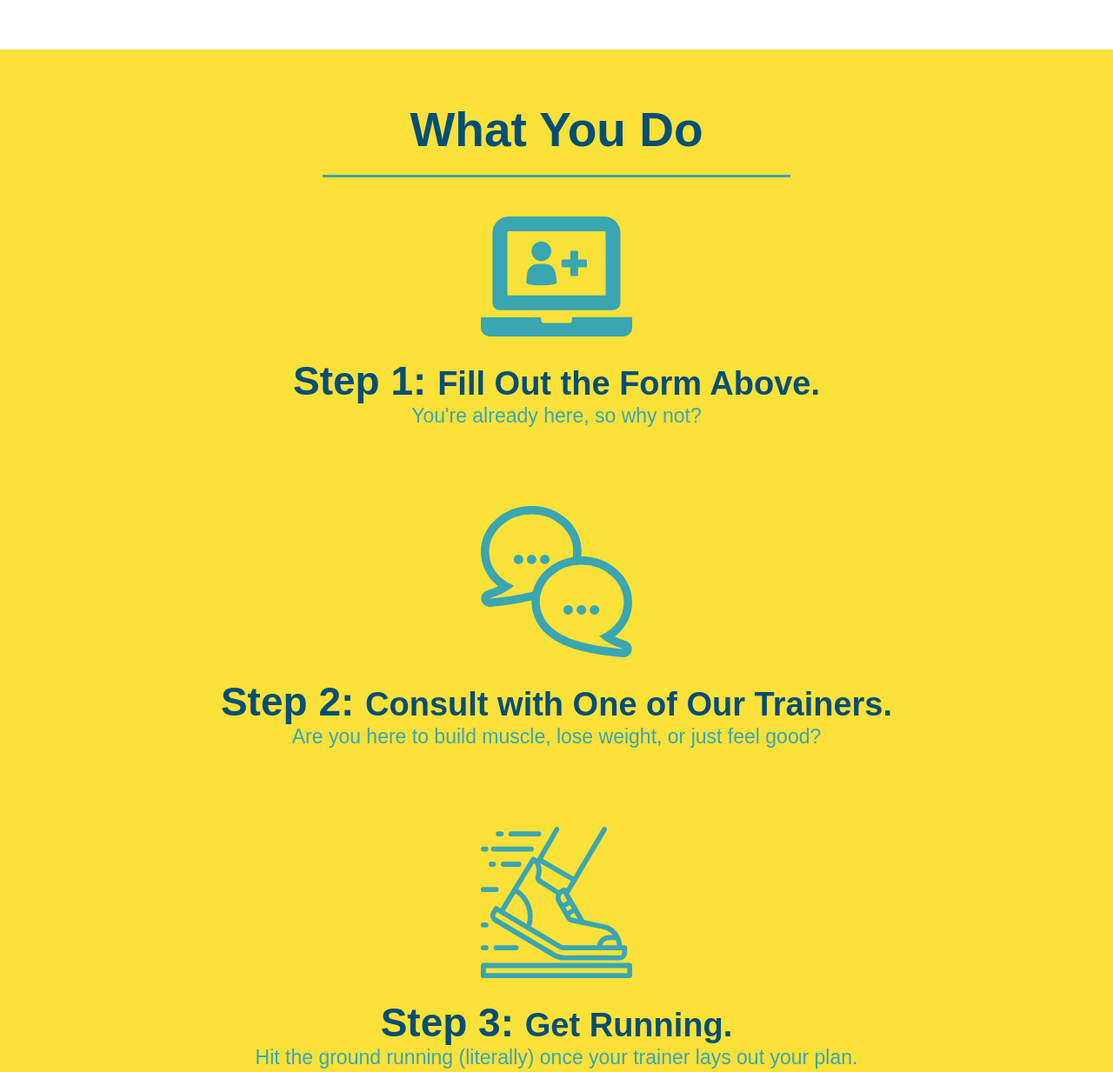
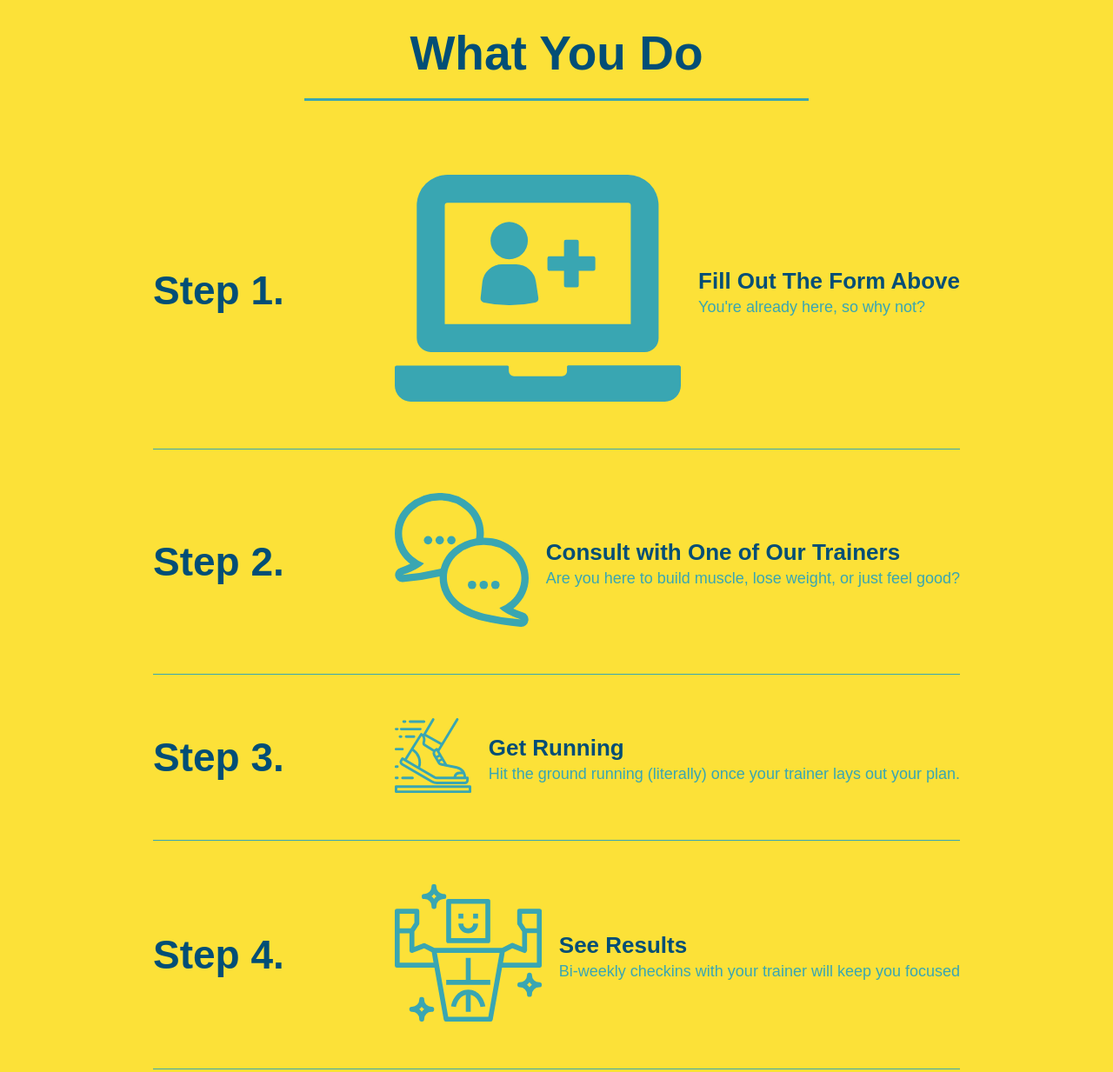
Before and after one commit to davitshirkhanyan/run-buddy, a plain HTML site: page index.html in a window 1280 px wide. Shown: the part 1039-2272 px from the top of the page at 87% size. Drawn offline with Linux system fonts and the light colour scheme.

Commit message:
add flexbox to the steps

```diff
--- a/assets/css/style.css
+++ b/assets/css/style.css
@@ -142,54 +142,72 @@ section {
     border: none;
 }
 
-.intro {
-    text-align: center;
-}
-
 .intro p {
     line-height: 1.7;
     color: #39a6b2;
     width: 80%;
     font-size: 20px;
     margin: 0 auto;
+    text-align: center;
+}
+
+.step {
+    margin: 50px auto;
+    padding-bottom: 50px;
+    width: 80%;
+    border-bottom: 1px solid #39a6b2;
+    display: flex;
+    flex-wrap: wrap;
+    align-items: center;
+    justify-content: space-between;
 }
 
 .steps {
-    text-align: center;
     background: #fce138;
 }
 
-.steps div {
-    margin-bottom: 80px;
+.step h3 {
+    color: #024e76;
+    font-size: 46px;
+    flex: 1 30%;
 }
 
-.steps img {
-    width: 15%;
-    margin: 10px 0;
+.step-info {
+    flex: 2 70%;
+    display: flex;
+    flex-wrap: wrap;
+    align-items: center;
 }
 
-.steps h3 {
-    color: #024e76;
-    font-size: 46px;
-    margin-top: 10px;
+.step-img {
+    flex: 1 12%;
+    margin-right: 20px;
 }
 
-.steps p {
-    color: #39a6b2;
-    font-size: 23px;
+.step-img img {
+    max-width: 100%;
 }
 
-.steps span {
-    font-size: 38px;
+.step-text p {
+    color: #39a6b2;
+    font-size: 18px;
+    flex: 12;
+}
+
+.step-text h4 {
+    font-size: 26px;
+    line-height: 1.5;
+    color: #024e76;
 }
 
 .section-title {
     font-size: 55px;
     color: #024e76;
-    margin-bottom: 35px;
-    padding: 0 100px 20px 100px;
     border-bottom: 3px solid;
-    display: inline-block;
+    padding-bottom: 20px;
+    text-align: center;
+    margin: 0 auto 35px auto;
+    width: 50%;
 }
 
 .primary-border {
@@ -198,10 +216,6 @@ section {
 
 .secondary-border {
     border-color: #39a6b2;
-}
-
-.trainers {
-    text-align: center;
 }
 
 .trainer {
@@ -231,6 +245,10 @@ section {
     text-align: right;
 }
 
+.flex-row {
+    display: flex;
+}
+
 .trainer-bio h3 {
     font-size: 32px;
     margin-bottom: 8px;
@@ -249,7 +267,6 @@ section {
 
 /* REACH OUT STYLES START */
 .contact {
-    text-align: center;
     background: #024e76;
 }
 
--- a/index.html
+++ b/index.html
@@ -81,46 +81,82 @@
 
     <!-- "what we do" section -->
     <section id="what-we-do" class="intro">
+        <div class="flex-row">
         <h2 class="section-title primary-border">What We Do</h2>
         <p>
         butcher selfies chambray shabby chic gentrify readymade yr Echo Park XOXO Tumblr normcore Banksy direct trade Blue Bottle chillwave you probably haven't heard of them single-origin coffee Vice fanny pack fixie Odd Future Austin fingerstache pickled twee synth Wes Anderson Thundercats viral bitters flannel meggings narwhal Marfa Schlitz sustainable Intelligentsia umami deep v craft.
         </p>
+    </div>
     </section>
 
     <!-- "what you do" section -->
     <section id="what-you-do" class="steps">
+        <div class="flex-row">
         <h2 class="section-title secondary-border">What You Do</h2>
-        <div>
-            <!-- Insert this image element -->
-            <img src="./assets/images/step-1.svg" alt="" />
-            <h3>Step 1: <span>Fill Out the Form Above.</span></h3>
+    </div>
+
+        <div class="step">
+            <h3>Step 1.</h3>
+            <div class="step-info">
+                <div class="step-img">
+                    <!-- Insert this image element -->
+                    <img src="./assets/images/step-1.svg" alt="" />
+                </div>
+                <div class="step-text">
+                    <h4>Fill Out The Form Above</h4>
             <p>You're already here, so why not?</p>
-
+        </div>
+        </div>
         </div>
 
-        <div>
-            <img src="./assets/images/step-2.svg" alt="" />
-            <h3>Step 2: <span>Consult with One of Our Trainers.</span></h3>
+        <div class="step">
+            <h3>Step 2.</h3>
+            <div class="step-info">
+                <div class="step-img">
+                    <!-- Insert this image element -->
+                    <img src="./assets/images/step-2.svg" alt="" />
+                </div>
+                <div class="step-text">
+                    <h4>Consult with One of Our Trainers</h4>
             <p>Are you here to build muscle, lose weight, or just feel good?</p>
         </div>
+        </div>
+        </div>
 
-        <div>
-            <img src="./assets/images/step-3.svg" alt="" />
-            <h3>Step 3: <span>Get Running.</span></h3>
+        <div class="step">
+            <h3>Step 3.</h3>
+            <div class="step-info">
+                <div class="step-img">
+                    <!-- Insert this image element -->
+                    <img src="./assets/images/step-3.svg" alt="" />
+                </div>
+                <div class="step-text">
+                    <h4>Get Running</h4>
             <p>Hit the ground running (literally) once your trainer lays out your plan.</p>
         </div>
+        </div>
+        </div>
 
-        <div>
-            <img src="./assets/images/step-4.svg" alt="" >
-            <h3>Step 4: <span>See Results.</span></h3>
+        <div class="step">
+            <h3>Step 4.</h3>
+            <div class="step-info">
+                <div class="step-img">
+                    <!-- Insert this image element -->
+                    <img src="./assets/images/step-4.svg" alt="" />
+                </div>
+                <div class="step-text">
+                    <h4>See Results</h4>
             <p>Bi-weekly checkins with your trainer will keep you focused</p>
+        </div>
+        </div>
         </div>
     </section>
 
     <!-- "meet the trainers" section -->
     <section id="meet-the-trainers" class="trainers">
+        <div class="flex-row">
         <h2 class="section-title primary-border">Meet The Trainers</h2>
-
+    </div>
         <!-- first trainer bio -->
         <article class="trainer">
             <img src="./assets/images/trainer-1.jpg" alt="Arron Stephens in his workout clothes, ready to pump iron" />
```
